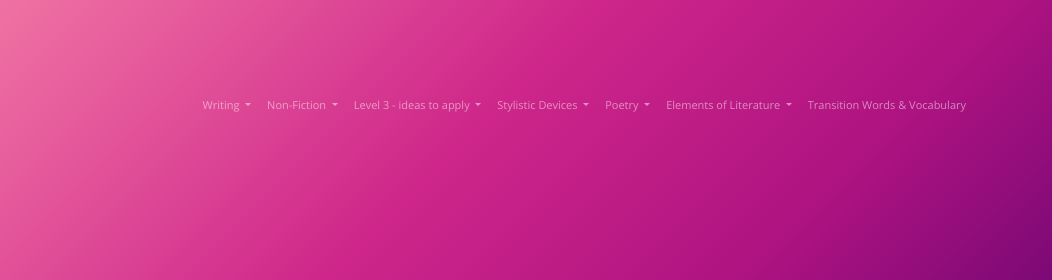
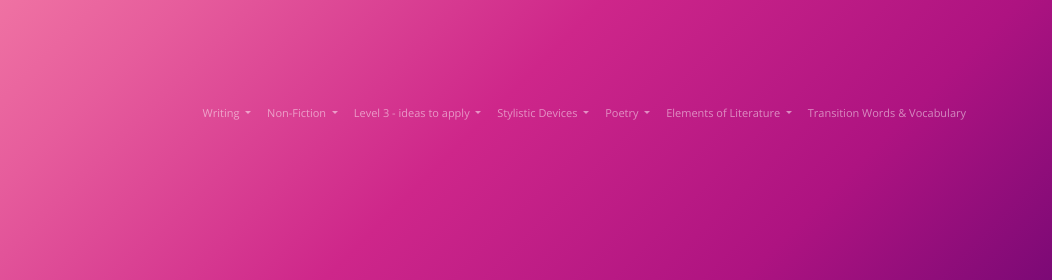
Before and after one commit to addey-eweis/learnersbrew, a plain HTML site: page pov.html in a window 1280 px wide. Shown: the top 280 px of the page, 228-1280 px from the left. Drawn offline with nearby package versions, Linux system fonts and the light colour scheme; a web font is replaced by a local one.

Commit message:
navlinks

```diff
--- a/style.css
+++ b/style.css
@@ -269,7 +269,7 @@ overflow-x: hidden;
   font-size: 16px;
 }
 .nav-item{
-  padding-top: 5.5%;
+  padding-top: 7.5%;
 }
 .navbar{
   font-family: "open sans";
```
